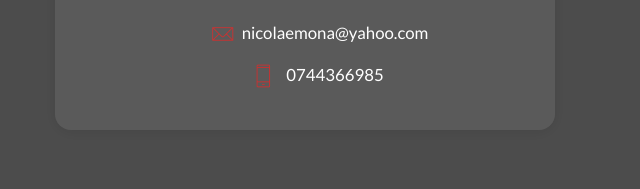
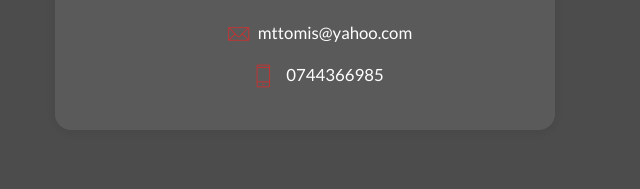
Before and after one commit to NMRadu/MTTomis, a plain HTML site: page index.html in a window 1280 px wide. Shown: the part 3129-3318 px from the top of the page, 335-975 px from the left. Drawn offline with Linux system fonts and the light colour scheme.

Commit message:
Changed email

```diff
--- a/index.html
+++ b/index.html
@@ -286,7 +286,7 @@
                             <div class="moreDetails" style="background:rgba(255,255,255,0.08);border-radius:16px;padding:32px 24px;box-shadow:0 2px 16px rgba(0,0,0,0.10);max-width:500px;margin:32px auto;text-align:center;">
                                 <p style="font-size:1.3em;color:#fff;margin-bottom:24px;">Transport persoane Dolj, curse regulate și ocazionale, excursii, închirieri microbuz și dubă cu șofer.<br> Pentru detalii și rezervări, contactați-ne direct!</p>
                                 <ul class="address" style="list-style:none;padding:0;margin:0 auto;max-width:350px;">
-                                    <li style="font-size:1.2em;margin-bottom:18px;"><i class="pe-7s-mail" style="color:#d32f2f;font-size:1.5em;margin-right:10px;"></i><span style="color:#fff;">nicolaemona@yahoo.com</span></li>
+                                    <li style="font-size:1.2em;margin-bottom:18px;"><i class="pe-7s-mail" style="color:#d32f2f;font-size:1.5em;margin-right:10px;"></i><span style="color:#fff;">mttomis@yahoo.com</span></li>
                                     <li style="font-size:1.2em;"><i class="pe-7s-phone" style="color:#d32f2f;font-size:1.5em;margin-right:10px;"></i><span style="color:#fff;">0744366985</span></li>
                                 </ul>
                             </div>
```
